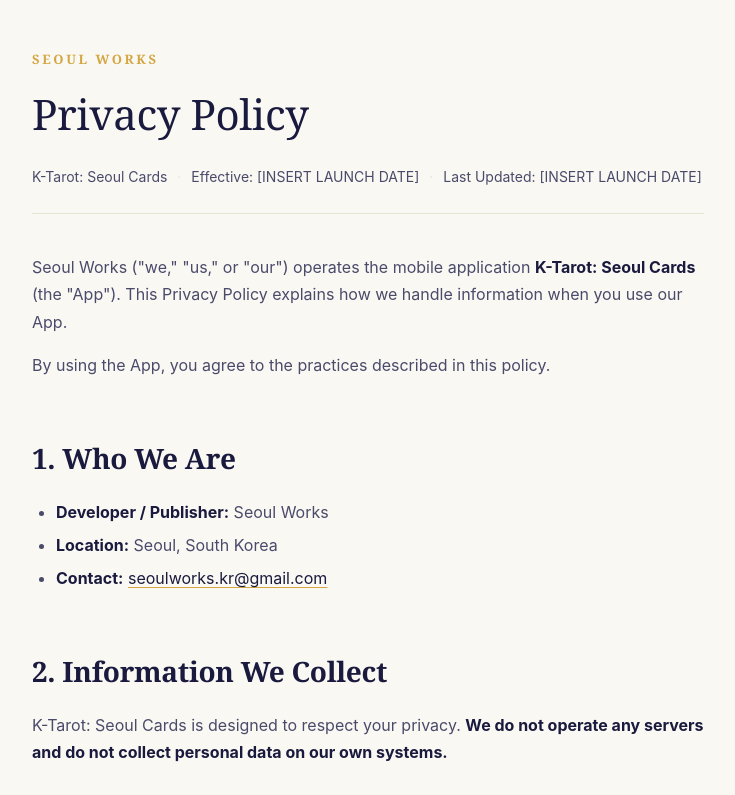
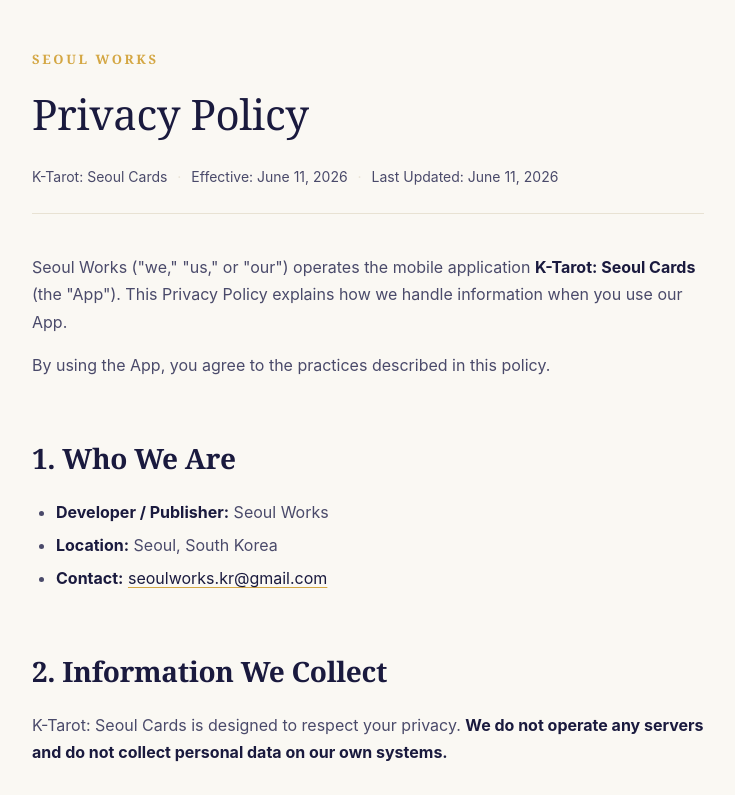
Before and after one commit to seoulworks-kr/seoulworks-legal, a plain HTML site: page privacy.html in a window 1280 px wide. Shown: the top 795 px of the page, without its empty margins (272-1007 px from the left). Drawn offline with Linux system fonts and the light colour scheme.

Commit message:
Set effective date (June 11, 2026) and privacy policy URL

```diff
--- a/privacy.html
+++ b/privacy.html
@@ -177,8 +177,8 @@
   <h1>Privacy Policy</h1>
   <p class="meta">
     <span>K-Tarot: Seoul Cards</span>
-    <span>Effective: [INSERT LAUNCH DATE]</span>
-    <span>Last Updated: [INSERT LAUNCH DATE]</span>
+    <span>Effective: June 11, 2026</span>
+    <span>Last Updated: June 11, 2026</span>
   </p>
 </header>
 
```
Also changed, not shown: terms.html (+2 -2 lines), 3 other files.
